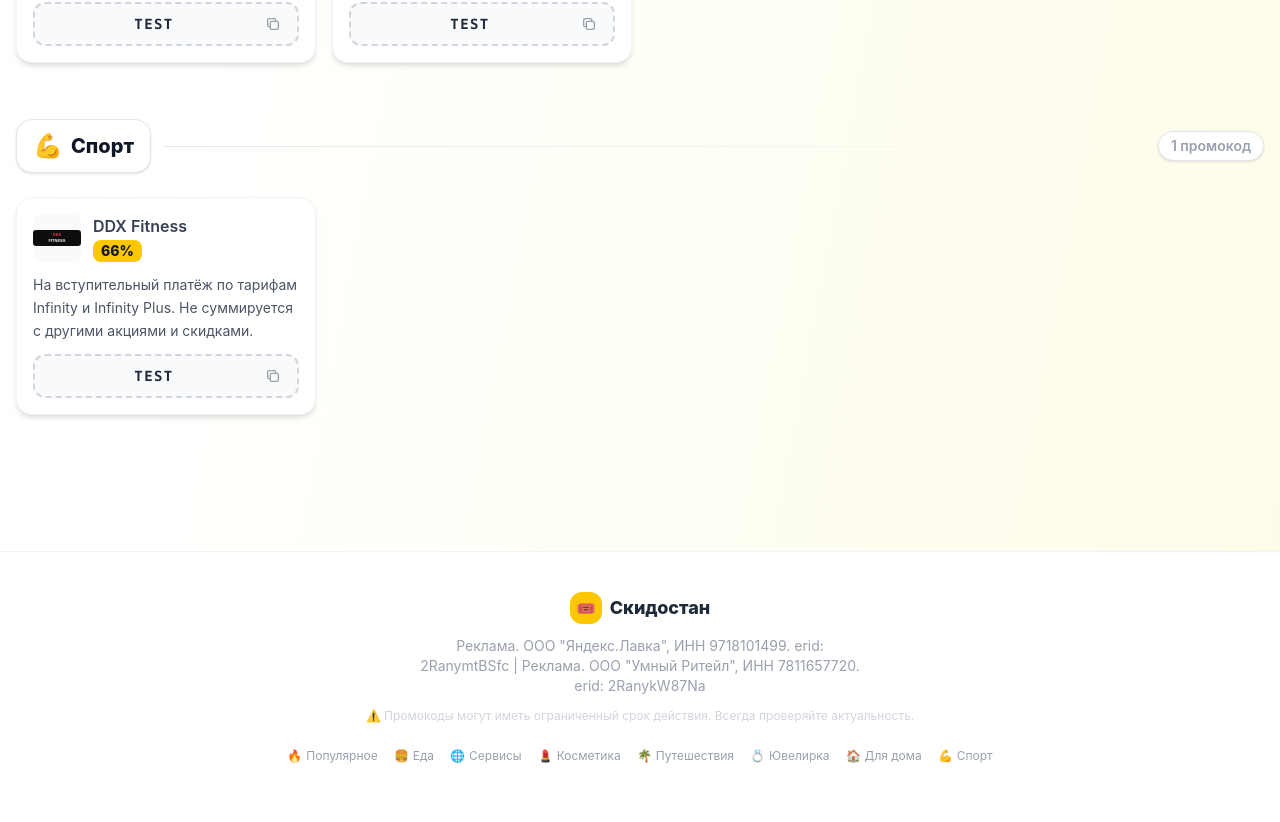
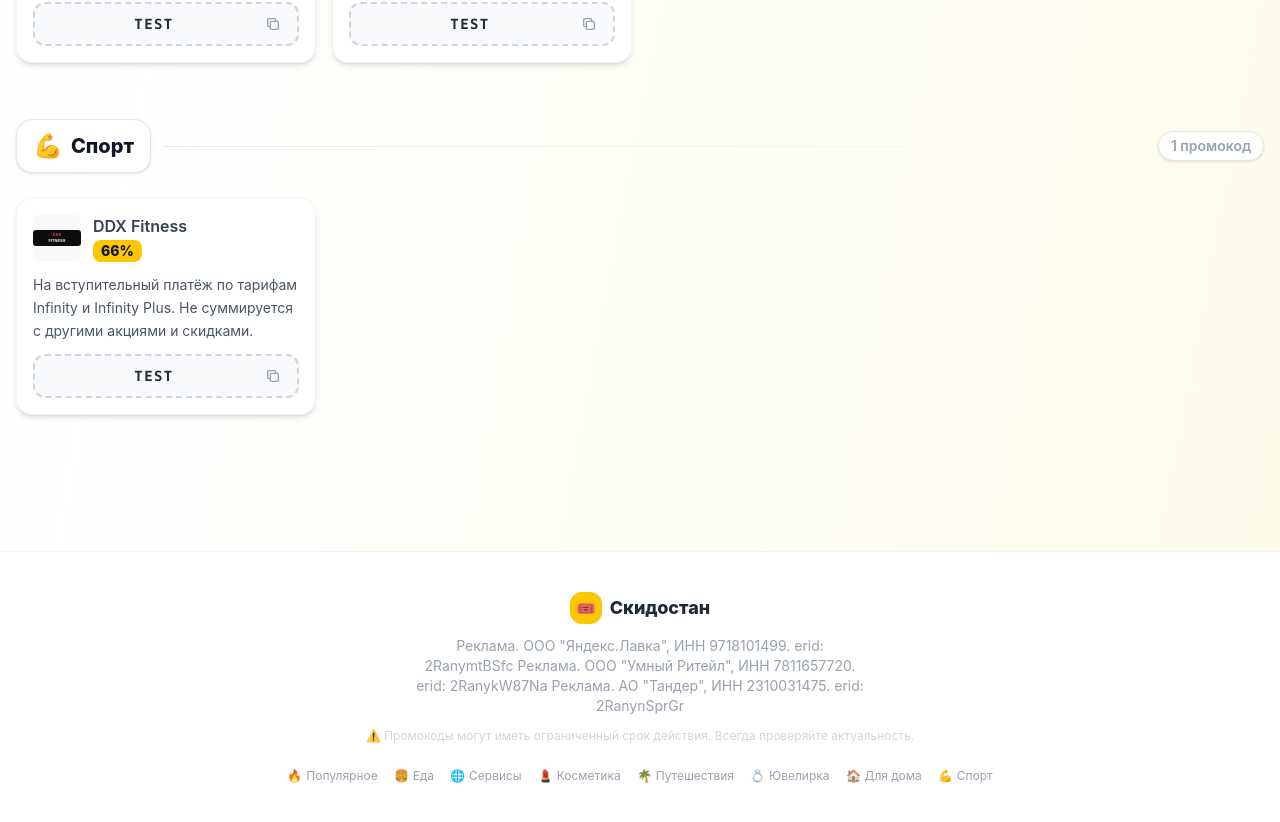
Before and after one commit to dotaprog/skidostan, a React (Vite) app: page / in a window 1280 px wide. Shown: the part 5961-6783 px from the top of the page. Built offline with nearby package versions, Linux system fonts and the light colour scheme.

Commit message:
Update App.tsx

```diff
--- a/src/App.tsx
+++ b/src/App.tsx
@@ -194,7 +194,9 @@
             <span className="font-extrabold text-gray-800 text-lg">Скидостан</span>
           </div>
           <p className="text-gray-400 text-sm max-w-md mx-auto">
-            Реклама. ООО "Яндекс.Лавка", ИНН 9718101499. erid: 2RanymtBSfc | Реклама. ООО "Умный Ритейл", ИНН 7811657720. erid: 2RanykW87Na
+            Реклама. ООО "Яндекс.Лавка", ИНН 9718101499. erid: 2RanymtBSfc
+            Реклама. ООО "Умный Ритейл", ИНН 7811657720. erid: 2RanykW87Na
+            Реклама. АО "Тандер", ИНН 2310031475. erid: 2RanynSprGr
           </p>
           <p className="text-gray-300 text-xs mt-3">
             ⚠️ Промокоды могут иметь ограниченный срок действия. Всегда проверяйте актуальность.
```
